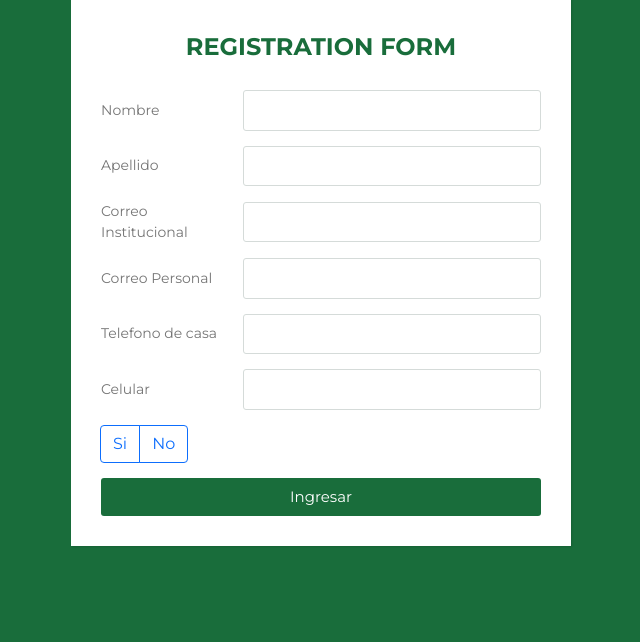
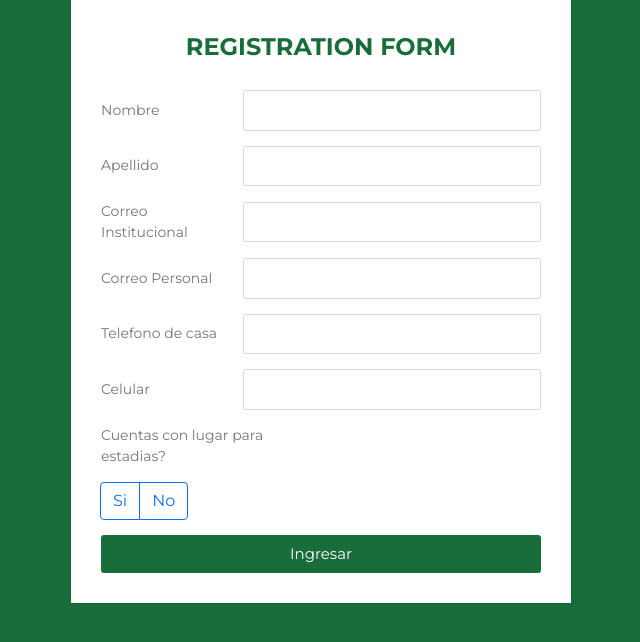
Before and after one commit to J0sueC/ejemplo, a PHP site: page /EncuestaI.php in a window 1280 px wide. Shown: the part 21-663 px from the top of the page, without its empty margins (319-959 px from the left). Run offline with PHP 8.4, Linux system fonts and the light colour scheme.

Commit message:
corregi la pestaña de encuesta

```diff
--- a/EncuestaI.php
+++ b/EncuestaI.php
@@ -41,7 +41,11 @@
                 <label>Celular</label>
                 <input type="text" class="input">
             </div>
+            <div class="inputfield">
+            <label>Cuentas con lugar para estadias?</label>
+            </div>
             <div class="btn-group" role="group" aria-label="Basic radio toggle button group">
+
                 <input type="radio" class="btn-check" name="btnradio" id="btnradio1" autocomplete="off" onclick="mostrar();">
                 <label class="btn btn-outline-primary" for="btnradio1">Si</label>
 
```
